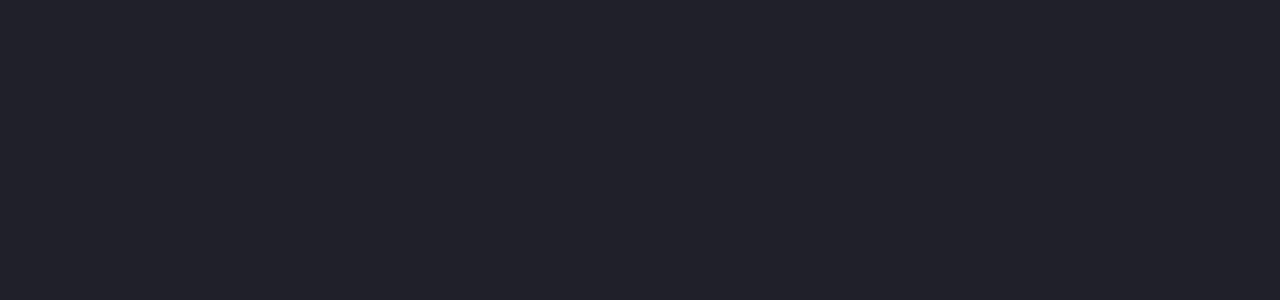
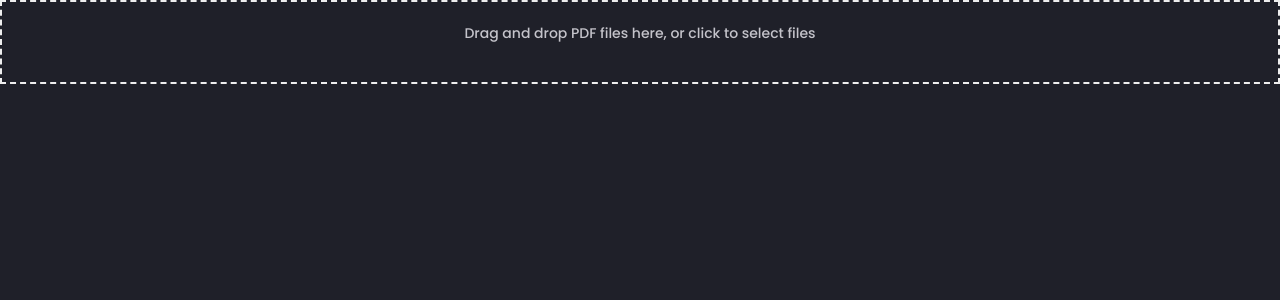
Before and after one commit to asengupta07/edumadefun, a React (Create React App) app in the folder frontend/: page /PdfUpload in a window 1280 px wide. Before the commit this address had no page. Shown: the top 300 px of the page. Built offline with nearby package versions, Linux system fonts and the light colour scheme.

Commit message:
added pdf upload

```diff
--- a/frontend/package.json
+++ b/frontend/package.json
@@ -8,6 +8,7 @@
     "@testing-library/user-event": "^13.5.0",
     "react": "^18.2.0",
     "react-dom": "^18.2.0",
+    "react-dropzone": "^14.2.3",
     "react-router-dom": "^6.21.3",
     "react-scripts": "^5.0.1",
     "web-vitals": "^2.1.4"
--- a/frontend/src/App.js
+++ b/frontend/src/App.js
@@ -3,6 +3,7 @@ import { Route, Routes } from 'react-router-dom';
 import ChatInterface from './AiChatWindow';
 import LandingPage from './Home';
 import Signup from './signup';
+import PdfUpload from './pdfupload';
 function App() {
   return (
     <div>
@@ -10,6 +11,7 @@ function App() {
       <Route path="/" element={<LandingPage />} />
       <Route path="/ChatWindow" element={<ChatInterface />} />
       <Route path="/signup" element={<Signup />} />
+      <Route path="/PdfUpload" element={<PdfUpload />} />
     </Routes>
     </div>
   );
--- /dev/null
+++ b/frontend/src/FileUploader.js
@@ -0,0 +1,43 @@
+// FileUploader.js
+import React, { useCallback, useState } from 'react';
+import { useDropzone } from 'react-dropzone';
+
+const FileUploader = () => {
+  const [pdfFiles, setPdfFiles] = useState([]);
+
+  const onDrop = useCallback((acceptedFiles) => {
+    const newFiles = acceptedFiles.map((file) => ({
+      file,
+      url: URL.createObjectURL(file),
+    }));
+
+    setPdfFiles((prevFiles) => [...prevFiles, ...newFiles]);
+  }, []);
+
+  const { getRootProps, getInputProps } = useDropzone({ onDrop, accept: '.pdf', multiple: true });
+
+  return (
+    <div>
+      <div {...getRootProps()} style={{ border: '2px dashed #eee', padding: '20px', textAlign: 'center' }}>
+        <input {...getInputProps()} />
+        <p>Drag and drop PDF files here, or click to select files</p>
+      </div>
+      {pdfFiles.length > 0 && (
+        <div>
+          <h2>Uploaded PDFs:</h2>
+          <ul>
+            {pdfFiles.map((pdf, index) => (
+              <li key={index}>
+                <a href={pdf.url} target="_blank" rel="noopener noreferrer">
+                  {`Note ${index + 1}`}
+                </a>
+              </li>
+            ))}
+          </ul>
+        </div>
+      )}
+    </div>
+  );
+};
+
+export default FileUploader;
--- /dev/null
+++ b/frontend/src/pdfupload.js
@@ -0,0 +1,20 @@
+// App.js
+import React, { useState } from 'react';
+import FileUploader from './FileUploader';
+
+
+const PdfUpload = () => {
+  const [pdfFiles, setPdfFiles] = useState([]);
+
+  const handleFileUpload = (files) => {
+    setPdfFiles([...pdfFiles, ...files]);
+  };
+
+  return (
+    <div>
+      <FileUploader />
+    </div>
+  );
+};
+
+export default PdfUpload;
```
Also changed, not shown: frontend/src/PdfList.js (added, +14 -0 lines), 1 other file (tests, documents, lock files or other folders).
